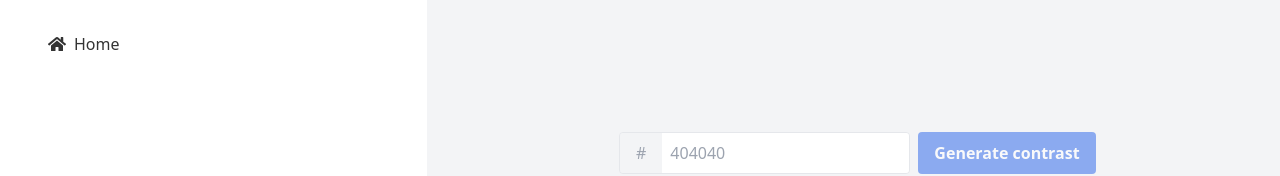
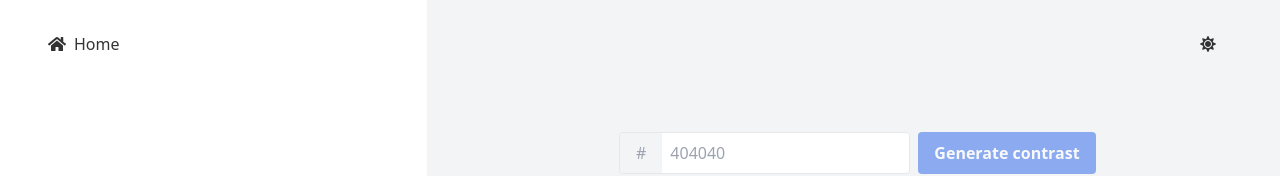
Before and after one commit to codikos/swaatch, a Next.js app: page /primary in a window 1280 px wide. Shown: the top 176 px of the page. Built offline with nearby package versions, Linux system fonts and the light colour scheme.

Commit message:
feat: add a theme switcher

```diff
--- a/components/Nav.tsx
+++ b/components/Nav.tsx
@@ -1,14 +1,17 @@
-import { faAngleDoubleLeft, faHome } from '@fortawesome/free-solid-svg-icons';
+import { faAngleDoubleLeft, faHome, faMoon, faSun } from '@fortawesome/free-solid-svg-icons';
+import { FontAwesomeIcon } from '@fortawesome/react-fontawesome';
 import { useRouter } from 'next/router';
 
 import ButtonBack from '@components/ButtonBack';
 import LinkIcon from '@components/LinkIcon';
+import { useTheme } from 'next-themes';
 
 export default function Nav() {
   const router = useRouter();
+  const { theme, setTheme } = useTheme();
 
   return (
-    <nav className="fixed w-screen bg-white xl:bg-transparent 2xl:bg-transparent dark:bg-gray-900">
+    <nav className="fixed flex justify-between w-screen bg-white xl:bg-transparent 2xl:bg-transparent dark:bg-gray-900 xl:dark:bg-transparent 2xl:dark:bg-transparent">
       <ul className="flex items-center p-4">
         {router.pathname !== '/primary' && (
           <li>
@@ -20,6 +23,13 @@ export default function Nav() {
           {router.pathname !== '/primary' && <ButtonBack />}
         </li>
       </ul>
+      <ul className="flex items-center p-4">
+        <li>
+          <button className="btn-nav" onClick={() => setTheme(theme === 'light' ? 'dark' : 'light')}>
+            <FontAwesomeIcon icon={theme === 'light' ? faMoon : faSun} />
+          </button>
+        </li>
+      </ul>
     </nav>
   );
 }
--- a/package.json
+++ b/package.json
@@ -13,6 +13,7 @@
     "@fortawesome/react-fontawesome": "^0.1.13",
     "lodash": "^4.17.20",
     "next": "latest",
+    "next-themes": "0.0.10",
     "react": "^16.13.1",
     "react-dom": "^16.13.1",
     "tinycolor2": "^1.4.2"
--- a/pages/_app.js
+++ b/pages/_app.js
@@ -1,11 +1,14 @@
 import '../styles/index.css';
 import { ContextWrapper } from '@utils/state';
+import { ThemeProvider } from 'next-themes';
 
 function MyApp({ Component, pageProps }) {
   return (
-    <ContextWrapper>
-      <Component {...pageProps} />
-    </ContextWrapper>
+    <ThemeProvider attribute="class">
+      <ContextWrapper>
+        <Component {...pageProps} />
+      </ContextWrapper>
+    </ThemeProvider>
   );
 }
 
--- a/tailwind.config.js
+++ b/tailwind.config.js
@@ -1,6 +1,6 @@
 module.exports = {
   purge: ['./components/**/*.{js,ts,jsx,tsx}', './pages/**/*.{js,ts,jsx,tsx}'],
-  darkMode: 'media', // 'media' or 'class'
+  darkMode: 'class', // 'media' or 'class'
   theme: {
     extend: {
       colors: {
@@ -12,4 +12,4 @@ module.exports = {
     extend: {},
   },
   plugins: [],
-}
+};
```
Also changed, not shown: 1 other file (tests, documents, lock files or other folders).
